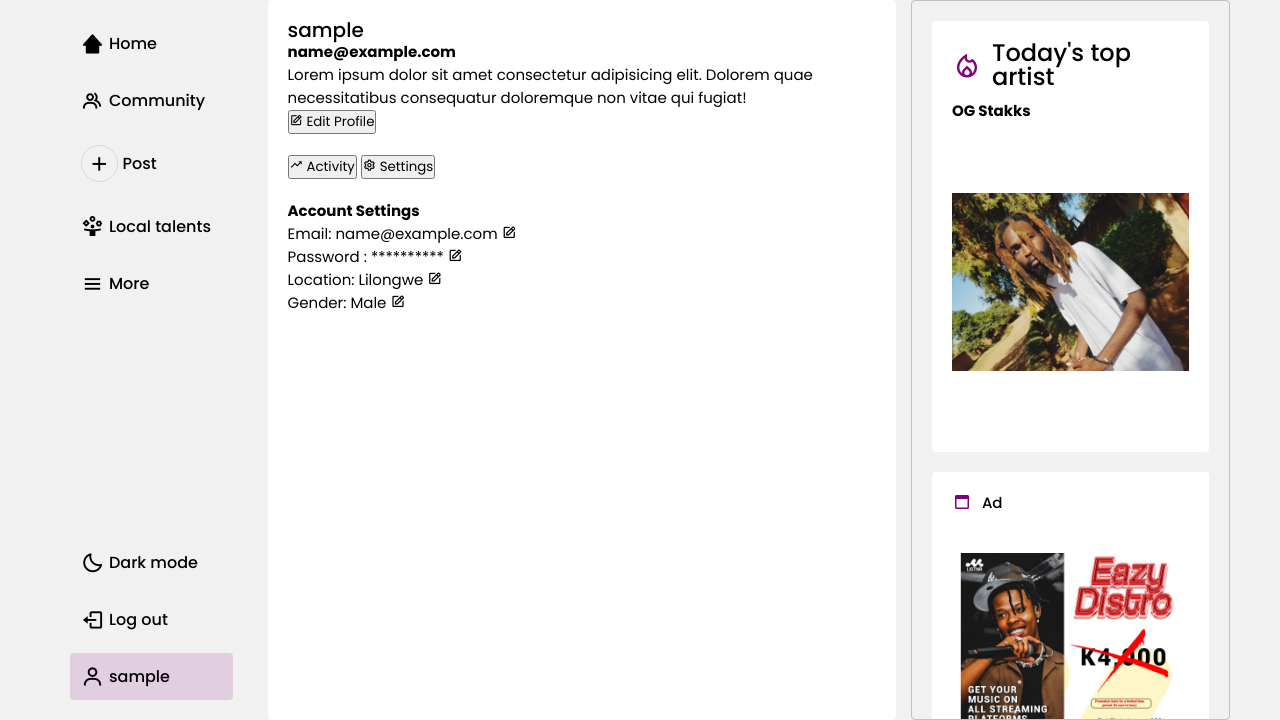
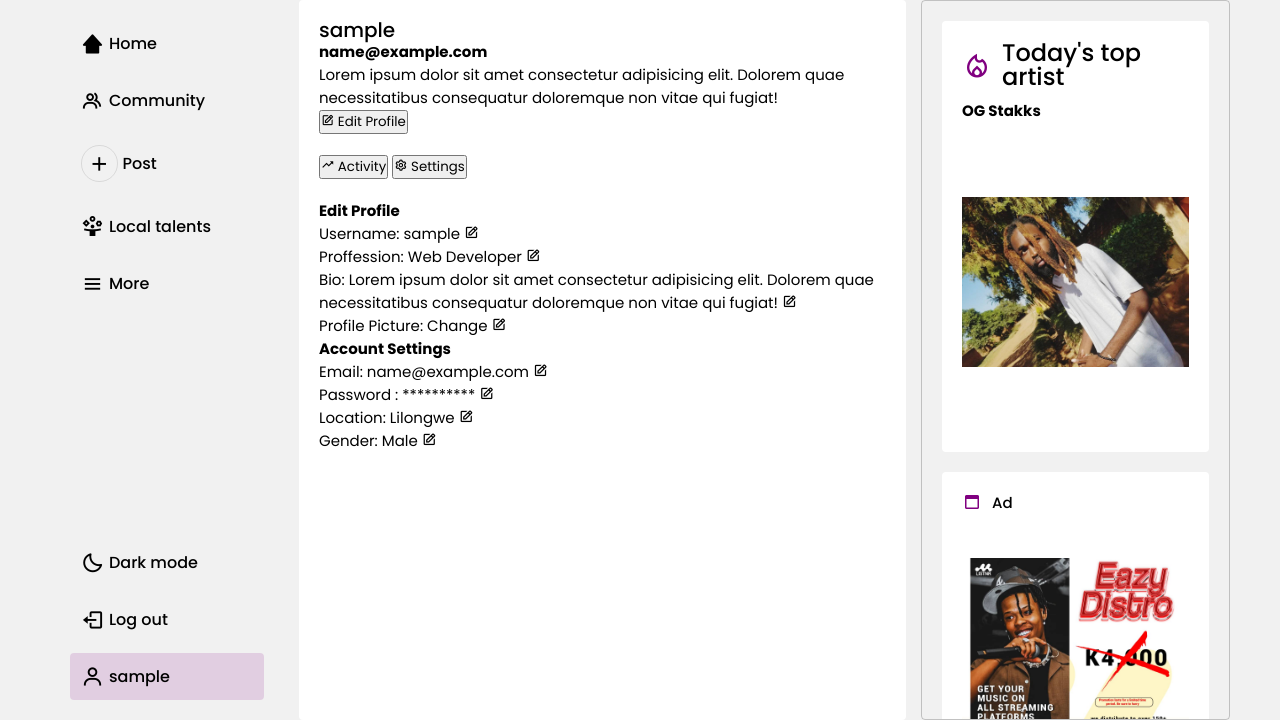
Before and after one commit to enochmalamba/ulavi_community, a PHP site: page /user.php in a window 1280 px wide. Shown: the part 80-800 px from the top of the page. Run offline with PHP 8.4, Linux system fonts and the light colour scheme; the visitor is signed in with stand-in values (Sample User, id 1); data comes from the database, SQL or seed files in the repository.

Commit message:
only added new settings ui without the styles though

```diff
--- a/includes/styles/main.css
+++ b/includes/styles/main.css
@@ -206,7 +206,7 @@ main {
   width: 100%;
   height: calc(100% - 80px);
   display: flex;
-  justify-content: center;
+  justify-content: space-between;
   gap: 15px;
   padding: 0 50px;
   background: var(--bg);
@@ -217,7 +217,7 @@ main {
   flex-direction: column;
   justify-content: space-between;
   gap: 20px;
-  width: 250px;
+  width: 300px;
   padding: 20px;
   border-radius: 4px;
 }
--- a/user.php
+++ b/user.php
@@ -93,7 +93,14 @@ $profilePic = "https://i.pinimg.com/736x/ae/25/58/ae25588122b4e9efaf260c6e1ea846
                     </button>
                 </div>
                 <div class="user-settings" id="user-settings">
-                    <div class="settings-grp">
+                    <div class="settings-grp edit-profile" id="edit-profile">
+                        <h4>Edit Profile</h4>
+                        <p>Username: <span> <?php echo htmlspecialchars($_SESSION['username']) ?> </span> <i class='bx  bx-edit'></i> </p>
+                        <p>Proffession: <span>Web Developer</span> <i class='bx  bx-edit'></i> </p>
+                        <p>Bio: <span>Lorem ipsum dolor sit amet consectetur adipisicing elit. Dolorem quae necessitatibus consequatur doloremque non vitae qui fugiat!</span> <i class='bx  bx-edit'></i> </p>
+                        <p>Profile Picture: <span>Change</span> <i class='bx  bx-edit'></i> </p>
+                    </div>
+                    <div class="settings-grp account-settings" id="account-settings">
                         <h4>Account Settings</h4>
                         <p>Email: <span><?php echo htmlspecialchars($_SESSION['email']) ?></span> <i class='bx  bx-edit'></i> </p>
                         <p>Password : <span>**********</span> <i class='bx  bx-edit'></i> </p>
```
